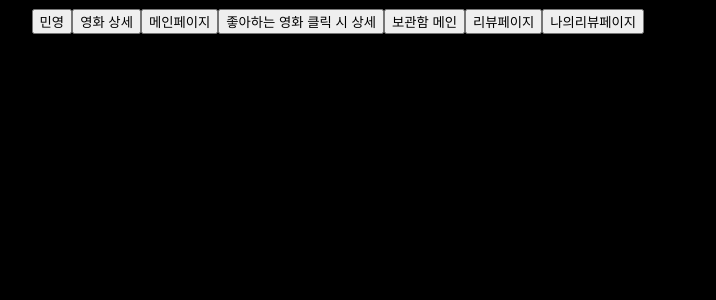
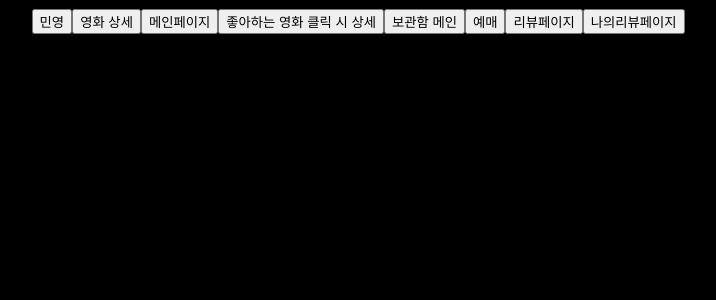
Before and after one commit to Munhak-Zip/Munhak.Zip_Front, a React (Create React App) app: page / in a window 1280 px wide. Shown: the top 300 px of the page, without its empty margins (50-766 px from the left). Built offline with nearby package versions, Linux system fonts and the light colour scheme.

Commit message:
[add] : Reserve.js 추가 #29

```diff
--- a/src/page/user/Main.js
+++ b/src/page/user/Main.js
@@ -20,6 +20,9 @@ const Main=() =>{
             <Link to={"/wish"}>
                 <button>보관함 메인</button>
             </Link>
+            <Link to={"/reserve"}>
+                <button>예매</button>
+            </Link>
             <Link to={"/wish/reviewDetail"}>
                 <button>리뷰페이지</button>
             </Link>
```
